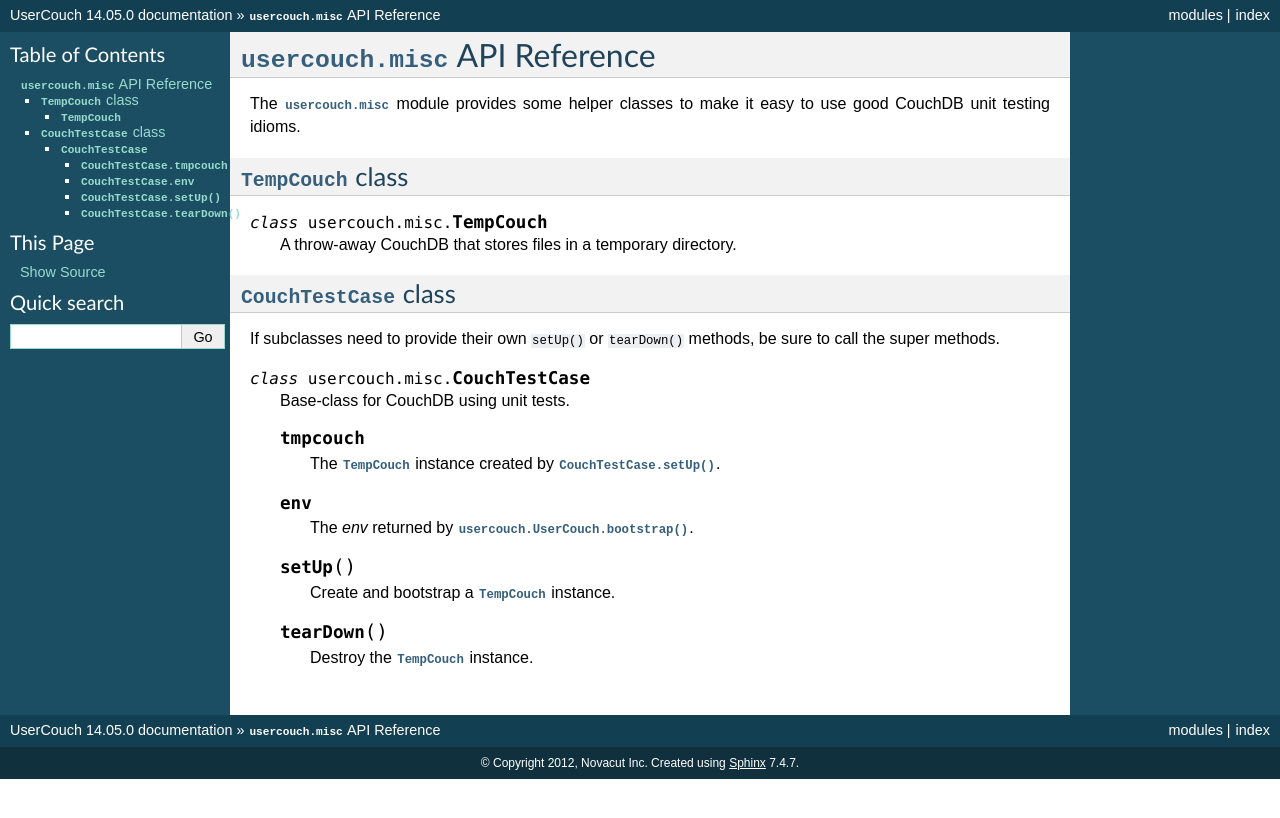
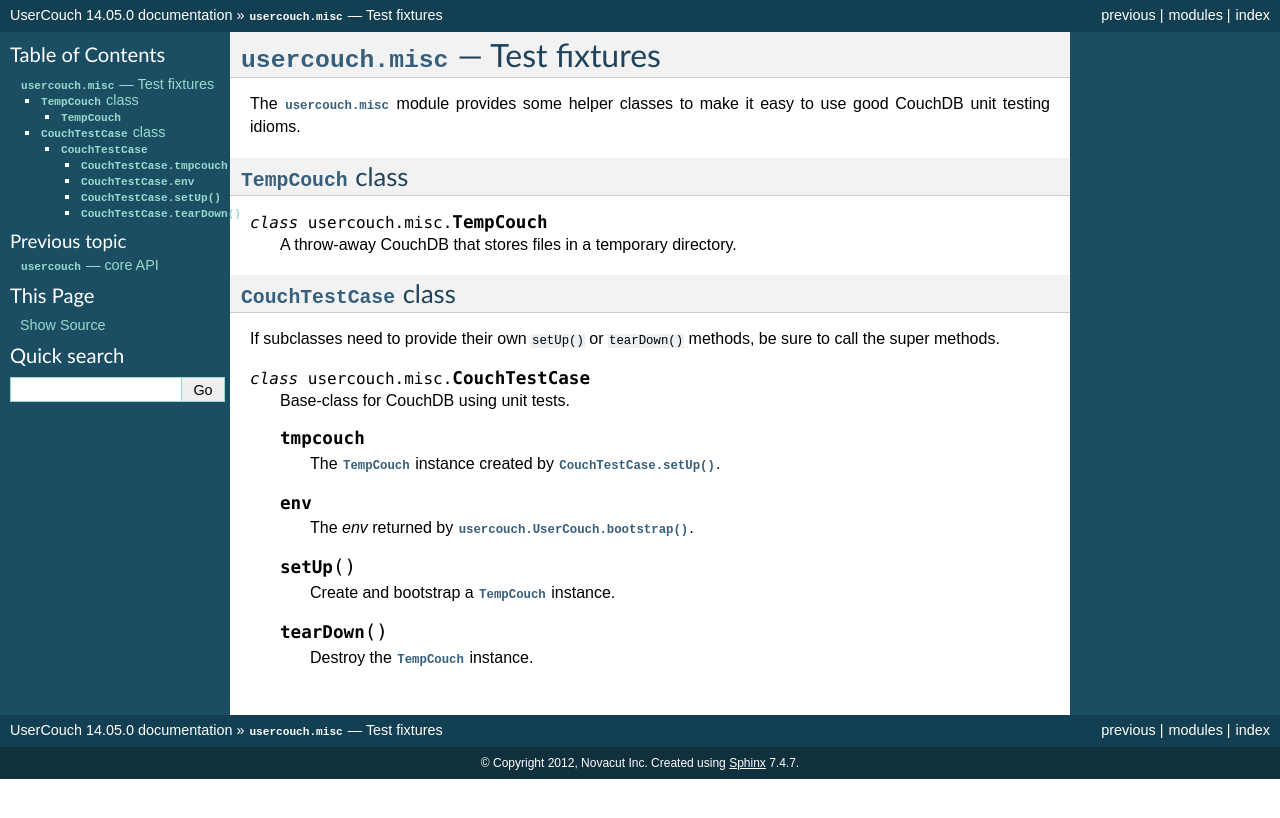
Before and after one commit to json420/usercouch, a Sphinx documentation site: the page built from doc/usercouch.misc.rst, in a window 1280 px wide. Shown: the top 818 px of the page. Built offline with Sphinx 7.4.7, drawn with Linux system fonts in a browser that asks for light colours; pages that are not in the unit, such as notebooks, are missing from menus; the version number is read from the project's files by our own code.

Commit message:
Small documentation cleanups and fixes

```diff
--- a/doc/index.rst
+++ b/doc/index.rst
@@ -39,7 +39,7 @@
     install
     tutorial
     usercouch
-    usercouch_misc
+    usercouch.misc
 
 
 
--- a/doc/tutorial.rst
+++ b/doc/tutorial.rst
@@ -7,8 +7,8 @@
 directory in which all the `CouchDB`_ data will be stored.  For example:
 
 >>> import tempfile
+>>> from usercouch import UserCouch
 >>> mytmpdir = tempfile.mkdtemp()
->>> from usercouch import UserCouch
 >>> mycouch = UserCouch(mytmpdir)
 
 Then  call :meth:`UserCouch.bootstrap()` to create the one-time configuration
@@ -222,7 +222,7 @@
 
 
 
-Security Notes
+Security notes
 --------------
 
 You'll typically configure UserCouch to only accept connections from localhost,
--- a/doc/usercouch.misc.rst
+++ b/doc/usercouch.misc.rst
@@ -1,5 +1,5 @@
-:mod:`usercouch.misc` API Reference
-===================================
+:mod:`usercouch.misc` --- Test fixtures
+=======================================
 
 .. py:module:: usercouch.misc
     :synopsis: Misc helpers for unit testing
--- a/doc/usercouch.rst
+++ b/doc/usercouch.rst
@@ -1,5 +1,5 @@
-:mod:`usercouch` API Reference
-==============================
+:mod:`usercouch` --- core API
+=============================
 
 .. py:module:: usercouch
     :synopsis: Start per-user CouchDB instances for fun, profit, unit testing
```
